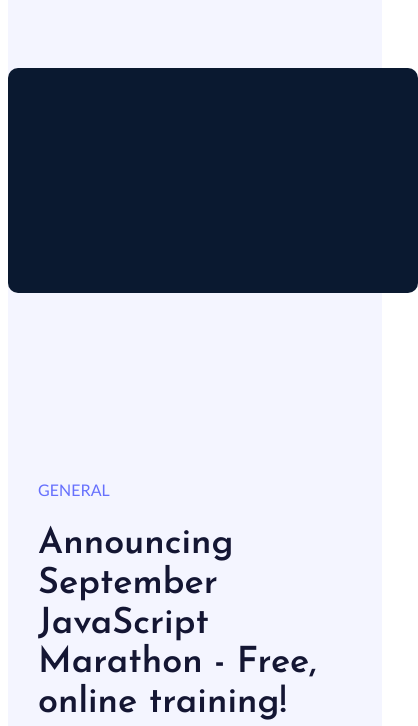
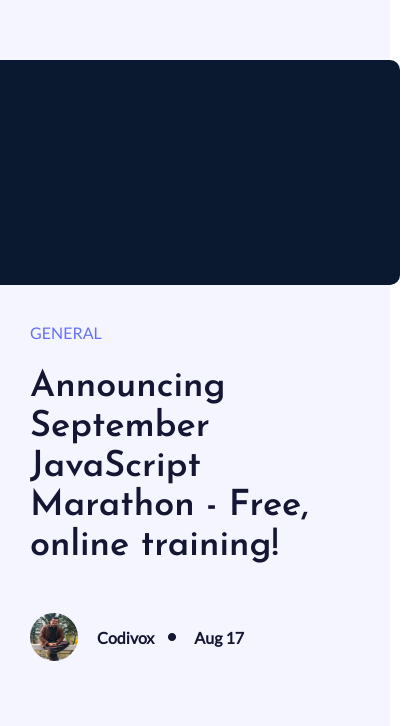
Before and after one commit to ijehangirkhan/codivoxBlog, a plain HTML site: page index.html in a window 390 px wide. Shown: the part 136-862 px from the top of the page, 418 px wide, since content can reach past the window. Drawn offline with Linux system fonts and the light colour scheme.

Commit message:
Space below image error is corrected

```diff
--- a/index.css
+++ b/index.css
@@ -1,3 +1,8 @@
+body
+{
+    margin: 0%;
+}
+
 .post-details
 {
     background: #F4F5FF;
@@ -14,9 +19,12 @@
     {
         display: flex;
         flex-direction: column-reverse;
+        min-height: 1000px;
     }
     .post-title-details
     {
+        position: absolute;
+        align-self: center;
         margin-right: auto !important;
         margin-left: auto !important;
         margin-top: auto !important;
@@ -32,6 +40,9 @@
 
     .post-image
     {
+        position: absolute;
+        top: 0%;
+        align-self: center;
         margin-right: auto !important;
         margin-left: auto !important;
     }
@@ -60,7 +71,7 @@
 {
 /*  position: absolute; */
 max-width: 475px;
-height: 225px;
+min-height: 225px;
 margin-left: 165px;
 margin-top: 196px;
 }
```
